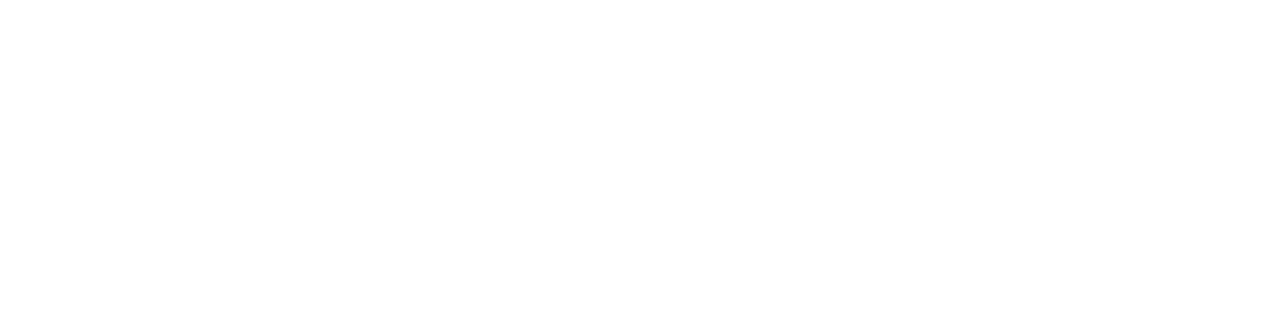
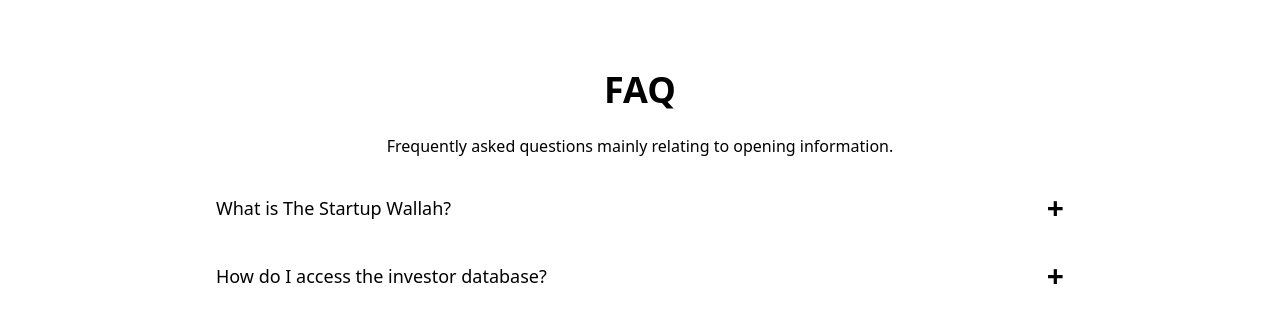
Before and after one commit to VIJAY7488/The-Startup-Wallah, a React (Vite) app: page / in a window 1280 px wide. Shown: the part 2478-2797 px from the top of the page. Before the commit the page ends 2476 px from the top, so only its background shows below. Built offline with nearby package versions, Linux system fonts and the light colour scheme.

Commit message:
Faq is done

```diff
--- /dev/null
+++ b/src/pages/Faq.jsx
@@ -0,0 +1,64 @@
+import React, { useState } from 'react'
+
+const faqs = [
+    { id: 1,
+      question: "What is The Startup Wallah?",
+      answer: "The Startup Wallah is an extensive platform that bridges entrepreneurs with investors, resources, and expert-driven services to drive startup growth." },
+
+    { id: 2,
+      question: "How do I access the investor database?",
+      answer: "Our platform offers access to a vetted database of  investors, including LinkedIn profiles and email addresses, to assist startups in connecting with possible funding opportunities." },
+
+    { id: 3,
+      question: "What type of resources do you offer?",
+      answer: "We provide e-books in picture form on Marketing, Entrepreneurship, Sales and many more for fast and efficient learning without requiring lengthy masterclasses." },
+    { id: 4,
+      question: "Can you help with website building and business strategy?",
+      answer: "Yes, we have professional services, such as website building, pitch deck building, structuring business models, and sales funnel optimization, to assist startups to scale efficiently." },
+    { id: 5,
+      question: "How does The Startup Wallah aid in fundraising?", answer: " Though we do not invest directly, we endow startups with investor connections, pitch preparation, and business strategy insights that help them prepare for fundraising." },
+    { id: 6,
+      question: "Are your services free or paid?",
+      answer: "We provide investors database and learning resources completly free. " },
+    { id: 7,
+      question: "How do I begin?",
+      answer: "Create an account on our platform, browse our investor base and learning resources, and take the initial step towards startup building and growing with the support you need." }
+  ];
+
+
+const Faq = () => {
+
+    const [activeIndex, setActiveIndex] = useState(null);
+
+    const toggleFaqs = (index) => {
+        setActiveIndex(activeIndex === index ? null : index);
+    };
+
+  return (
+    <div className="max-w-4xl mx-auto p-6 mt-12" >
+      <h1 className="text-4xl font-bold text-center mb-6">FAQ</h1>
+      <p className="text-center mb-6">
+      Frequently asked questions mainly relating to opening information.
+      </p>
+      <div className="space-y-4">
+        {faqs.map((faq) => (
+            <div key={faq.id}>
+                <button
+                    onClick={() => toggleFaqs(faq.id)}
+                    className="w-full text-left text-lg font-medium flex justify-between items-center py-2"
+                >
+                    {faq.question}
+
+                    <span className="font-bold text-3xl">
+                        {activeIndex === faq.id ? '-' : '+'}
+                    </span>
+                </button>
+                {activeIndex === faq.id && (<p className="mt-2 text-gray-700">{faq.answer}</p>)}
+            </div>
+        ))}
+      </div>
+    </div>
+  )
+}
+
+export default Faq
--- a/src/pages/Home.jsx
+++ b/src/pages/Home.jsx
@@ -4,6 +4,7 @@
 import Companies from './Companies'
 import PeopleStories from './PeopleStories'
 import Mentorship from './Mentorship'
+import Faq from './Faq'
 
 const Home = () => {
   return (
@@ -13,6 +14,7 @@
       <Companies />
       <PeopleStories />
       <Mentorship />
+      <Faq />
     </div>
   )
 }
--- /dev/null
+++ b/src/pages/PricingPage.jsx
@@ -0,0 +1,11 @@
+import React from 'react'
+
+const PricingPage = () => {
+  return (
+    <div>
+
+    </div>
+  )
+}
+
+export default PricingPage
```
